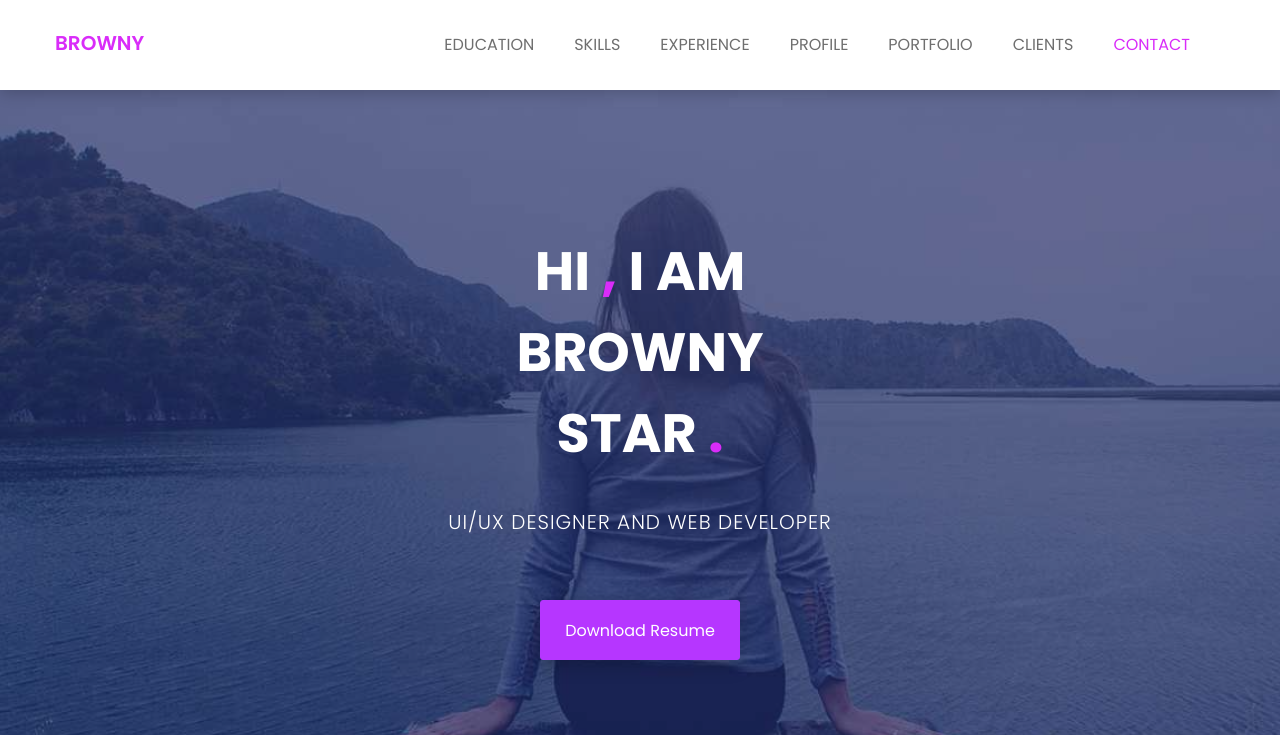
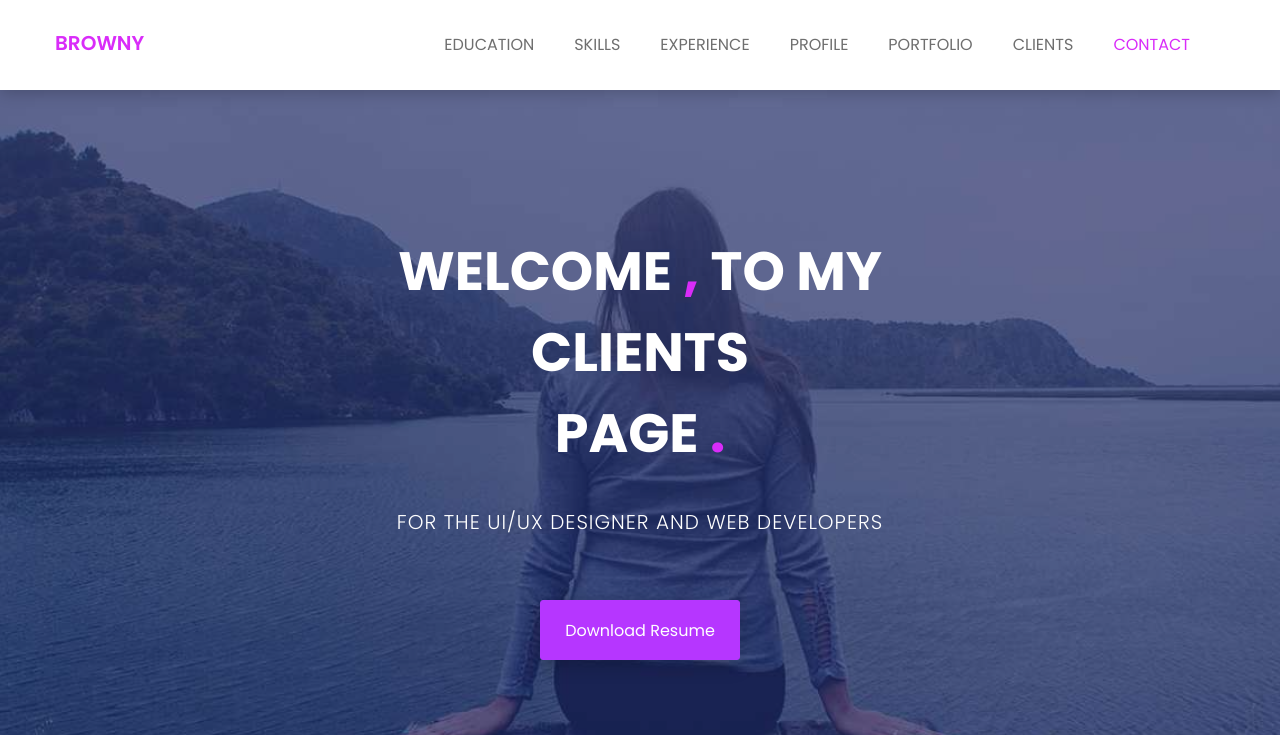
Before and after one commit to Brittany-Maraneta/cpnt201-a1-blogfun, a plain HTML site: page index.html in a window 1280 px wide. Shown: the top 735 px of the page. Drawn offline with nearby package versions, Linux system fonts and the light colour scheme.

Commit message:
Body text change

```diff
--- a/index.html
+++ b/index.html
@@ -103,8 +103,8 @@
 				<div class="row">
 					<div class="col-md-12 text-center">
 						<div class="header-text">
-							<h2>hi <span>,</span> i am <br> browny <br> star <span>.</span>   </h2>
-							<p>ui/ux designer and web developer</p>
+							<h2>Welcome <span>,</span> to my <br> clients <br> page <span>.</span>   </h2>
+							<p>For the ui/ux designer and web developers</p>
 							<a href="assets/download/browney.txt" download>download resume</a>
 						</div><!--/.header-text-->
 					</div><!--/.col-->
```
